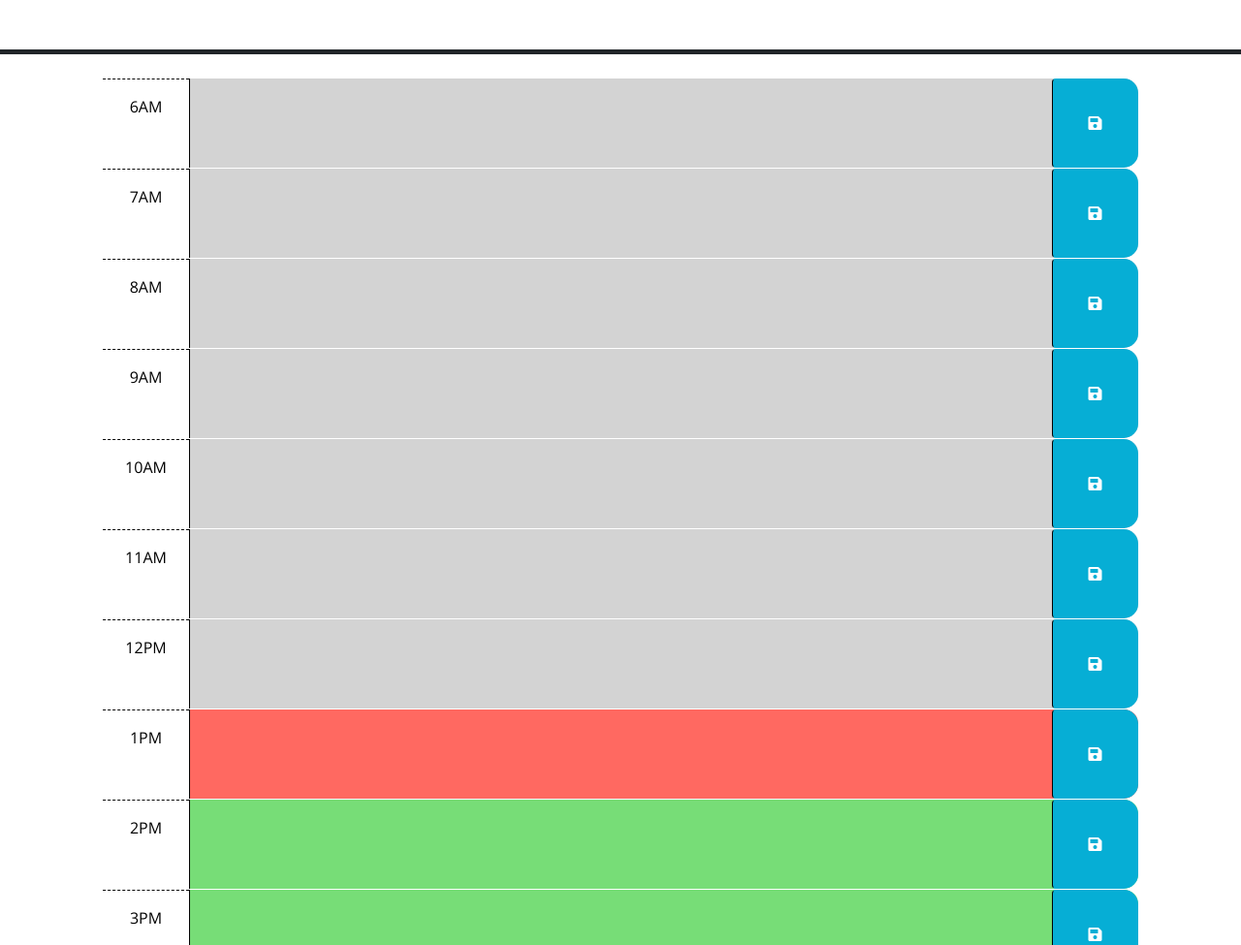
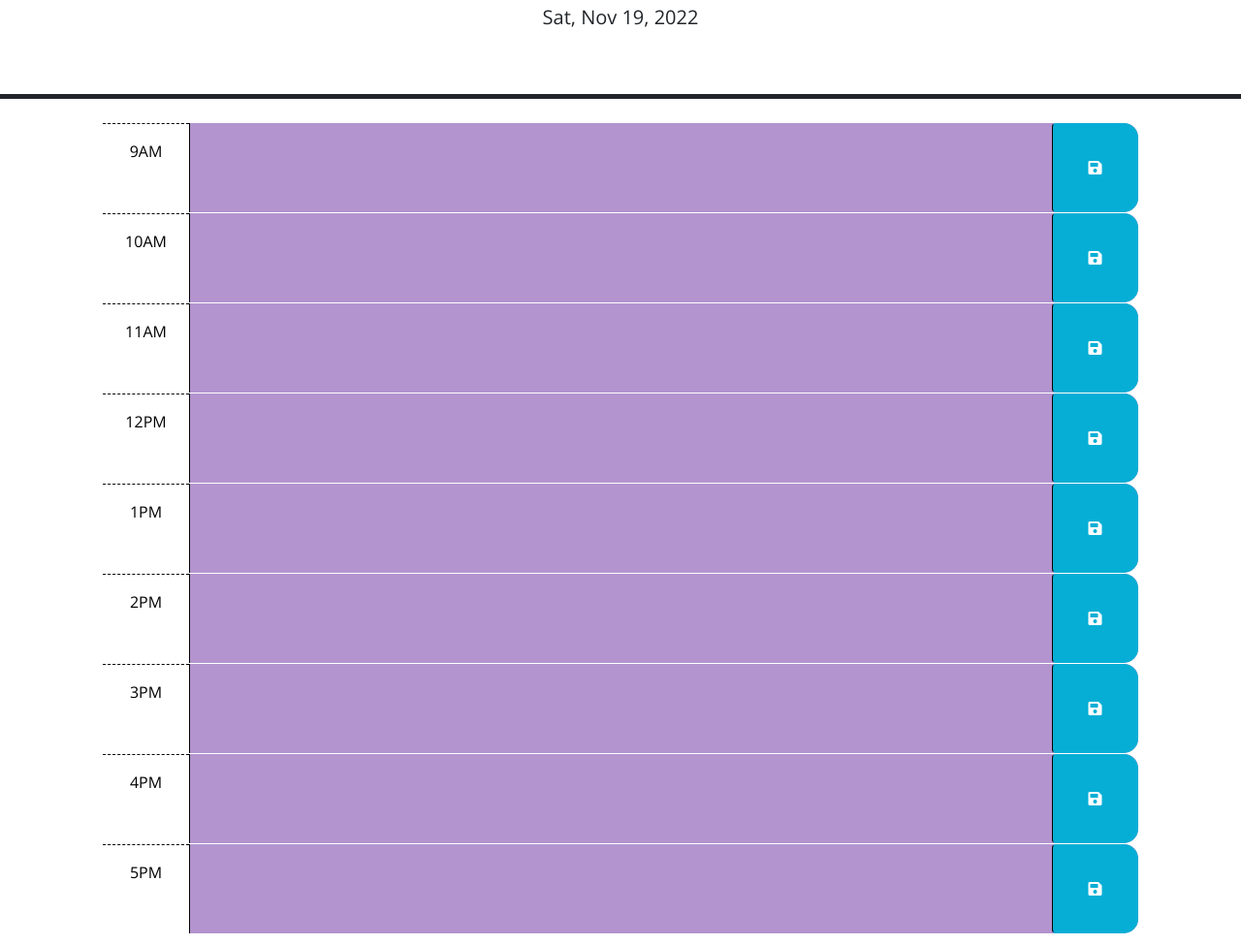
Before and after one commit to ffirgin/Work-Day-Scheduler, a plain HTML site: page index.html in a window 1280 px wide. Shown: the part 176-1151 px from the top of the page at 97% size. Drawn offline with nearby package versions, Linux system fonts and the light colour scheme.

Commit message:
adding file structure, and final code inside of javascript file

```diff
--- a/style.css
+++ b/assets/css/style.css
@@ -36,12 +36,12 @@ textarea {
 }
 
 .present {
-  background-color: #ff6961;
+  background-color: #fdfb88;
   color: white;
 }
 
 .future {
-  background-color: #77dd77;
+  background-color: #b394cf;
   color: white;
 }
 
--- /dev/null
+++ b/assets/js/script.js
@@ -0,0 +1,62 @@
+// Wrap all code that interacts with the DOM in a call to jQuery to ensure that
+// the code isn't run until the browser has finished rendering all the elements
+// in the html.
+
+// TODO: Add a listener for click events on the save button. This code should
+// use the id in the containing time-block as a key to save the user input in
+// local storage. HINT: What does `this` reference in the click listener
+// function? How can DOM traversal be used to get the "hour-x" id of the
+// time-block containing the button that was clicked? How might the id be
+// useful when saving the description in local storage?
+$(document).ready(function () {
+  $('.saveBtn').on('click', function () {
+    var divUp = $(this).siblings('.description').val();
+    var hour = $(this).parent().attr('id');
+    localStorage.setItem(hour, divUp);
+  });
+
+    // TODO: Add code to apply the past, present, or future class to each time
+  // block by comparing the id to the current hour. HINTS: How can the id
+  // attribute of each time-block be used to conditionally add or remove the
+  // past, present, and future classes? How can Day.js be used to get the
+  // current hour in 24-hour time?
+
+  function updatedHour() {
+    var currentTime = dayjs().hour();
+
+    $('.time-block').each(function() {
+      var block = parseInt($(this).attr('id').split('-'))[1];
+      if (block < currentTime){
+        $(this).addClass('past');
+      } else if (block === currentTime) {
+        $(this).removeClass('past');
+        $(this).addClass('present');
+      } else {
+        $(this).removeClass('past');
+        $(this).removeClass('present');
+        $(this).addClass('future');
+      }
+    });
+  }
+
+  updatedHour();
+
+  //
+  // TODO: Add code to get any user input that was saved in localStorage and set
+  // the values of the corresponding textarea elements. HINT: How can the id
+  // attribute of each time-block be used to do this?
+
+  setInterval(updatedHour, 5000);
+  $('#hour-9 .description').val(localStorage.getItem('hour-9'));
+  $('#hour-10 .description').val(localStorage.getItem('hour-10'));
+  $('#hour-11 .description').val(localStorage.getItem('hour-11'));
+  $('#hour-12 .description').val(localStorage.getItem('hour-12'));
+  $('#hour-13 .description').val(localStorage.getItem('hour-13'));
+  $('#hour-14 .description').val(localStorage.getItem('hour-14'));
+  $('#hour-15 .description').val(localStorage.getItem('hour-15'));
+  $('#hour-16 .description').val(localStorage.getItem('hour-16'));
+  $('#hour-17 .description').val(localStorage.getItem('hour-17'));
+
+  // TODO: Add code to display the current date in the header of the page.
+  $('#currentDay').text(dayjs().format('ddd, MMM DD, YYYY'));
+});
--- a/index.html
+++ b/index.html
@@ -18,7 +18,7 @@
       href="https://fonts.googleapis.com/css?family=Open+Sans&display=swap"
       rel="stylesheet"
     />
-    <link rel="stylesheet" href="style.css" />
+    <link rel="stylesheet" href="./assets/css/style.css" />
     <title>Work Day Scheduler</title>
   </head>
 
@@ -28,44 +28,10 @@
       <p class="lead">A simple calendar app for scheduling your work day</p>
       <p id="currentDay" class="lead"></p>
     </header>
+
     <div class="container-lg px-5">
-      <!-- Use class for "past", "present", and "future" to apply styles to the
-        time-block divs accordingly. The javascript will need to do this by
-        adding/removing these classes on each div by comparing the hour in the
-        id to the current hour. The html provided below is meant to be an example
-        demonstrating how the css provided can be leveraged to create the
-        desired layout and colors. The html below should be removed or updated
-        in the finished product. Remember to delete this comment once the
-        code is implemented.
-        -->
 
-      <!-- Example of a past time block. The "past" class adds a gray background color. -->
-
-      <div id="hour-6" class="row time-block past">
-        <div class="col-2 col-md-1 hour text-center py-3">6AM</div>
-        <textarea class="col-8 col-md-10 description" rows="3"> </textarea>
-        <button class="btn saveBtn col-2 col-md-1" aria-label="save">
-          <i class="fas fa-save" aria-hidden="true"></i>
-        </button>
-      </div>
-
-      <div id="hour-7" class="row time-block past">
-        <div class="col-2 col-md-1 hour text-center py-3">7AM</div>
-        <textarea class="col-8 col-md-10 description" rows="3"> </textarea>
-        <button class="btn saveBtn col-2 col-md-1" aria-label="save">
-          <i class="fas fa-save" aria-hidden="true"></i>
-        </button>
-      </div>
-
-      <div id="hour-8" class="row time-block past">
-        <div class="col-2 col-md-1 hour text-center py-3">8AM</div>
-        <textarea class="col-8 col-md-10 description" rows="3"> </textarea>
-        <button class="btn saveBtn col-2 col-md-1" aria-label="save">
-          <i class="fas fa-save" aria-hidden="true"></i>
-        </button>
-      </div>
-
-      <div id="hour-9" class="row time-block past">
+      <div id="hour-9" class="row time-block">
         <div class="col-2 col-md-1 hour text-center py-3">9AM</div>
         <textarea class="col-8 col-md-10 description" rows="3"> </textarea>
         <button class="btn saveBtn col-2 col-md-1" aria-label="save">
@@ -73,7 +39,7 @@
         </button>
       </div>
 
-      <div id="hour-10" class="row time-block past">
+      <div id="hour-10" class="row time-block">
         <div class="col-2 col-md-1 hour text-center py-3">10AM</div>
         <textarea class="col-8 col-md-10 description" rows="3"> </textarea>
         <button class="btn saveBtn col-2 col-md-1" aria-label="save">
@@ -81,7 +47,7 @@
         </button>
       </div>
 
-      <div id="hour-11" class="row time-block past">
+      <div id="hour-11" class="row time-block">
         <div class="col-2 col-md-1 hour text-center py-3">11AM</div>
         <textarea class="col-8 col-md-10 description" rows="3"> </textarea>
         <button class="btn saveBtn col-2 col-md-1" aria-label="save">
@@ -89,7 +55,7 @@
         </button>
       </div>
 
-      <div id="hour-12" class="row time-block past">
+      <div id="hour-12" class="row time-block">
         <div class="col-2 col-md-1 hour text-center py-3">12PM</div>
         <textarea class="col-8 col-md-10 description" rows="3"> </textarea>
         <button class="btn saveBtn col-2 col-md-1" aria-label="save">
@@ -97,8 +63,7 @@
         </button>
       </div>
 
-      <!-- Example of a a present time block. The "present" class adds a red background color. -->
-      <div id="hour-13" class="row time-block present">
+      <div id="hour-13" class="row time-block">
         <div class="col-2 col-md-1 hour text-center py-3">1PM</div>
         <textarea class="col-8 col-md-10 description" rows="3"> </textarea>
         <button class="btn saveBtn col-2 col-md-1" aria-label="save">
@@ -106,8 +71,7 @@
         </button>
       </div>
 
-      <!-- Example of a future time block. The "future" class adds a green background color. -->
-      <div id="hour-14" class="row time-block future">
+      <div id="hour-14" class="row time-block">
         <div class="col-2 col-md-1 hour text-center py-3">2PM</div>
         <textarea class="col-8 col-md-10 description" rows="3"> </textarea>
         <button class="btn saveBtn col-2 col-md-1" aria-label="save">
@@ -115,7 +79,7 @@
         </button>
       </div>
 
-      <div id="hour-15" class="row time-block future">
+      <div id="hour-15" class="row time-block">
         <div class="col-2 col-md-1 hour text-center py-3">3PM</div>
         <textarea class="col-8 col-md-10 description" rows="3"> </textarea>
         <button class="btn saveBtn col-2 col-md-1" aria-label="save">
@@ -123,7 +87,7 @@
         </button>
       </div>
 
-      <div id="hour-16" class="row time-block future">
+      <div id="hour-16" class="row time-block">
         <div class="col-2 col-md-1 hour text-center py-3">4PM</div>
         <textarea class="col-8 col-md-10 description" rows="3"> </textarea>
         <button class="btn saveBtn col-2 col-md-1" aria-label="save">
@@ -139,14 +103,7 @@
         </button>
       </div>
 
-      <div id="hour-18" class="row time-block future">
-        <div class="col-2 col-md-1 hour text-center py-3">6PM</div>
-        <textarea class="col-8 col-md-10 description" rows="3"> </textarea>
-        <button class="btn saveBtn col-2 col-md-1" aria-label="save">
-          <i class="fas fa-save" aria-hidden="true"></i>
-        </button>
-      </div>
-
+    </div>
     <script src="https://code.jquery.com/jquery-3.4.1.min.js"></script>
     <script
       src="https://cdn.jsdelivr.net/npm/dayjs@1.11.3/dayjs.min.js"
@@ -154,6 +111,6 @@
       crossorigin="anonymous"
     ></script>
 
-    <script src="script.js"></script>
+    <script src="./assets/js/script.js"></script>
   </body>
 </html>
--- a/script.js
+++ /dev/null
@@ -1,23 +0,0 @@
-// Wrap all code that interacts with the DOM in a call to jQuery to ensure that
-// the code isn't run until the browser has finished rendering all the elements
-// in the html.
-$(function () {
-  // TODO: Add a listener for click events on the save button. This code should
-  // use the id in the containing time-block as a key to save the user input in
-  // local storage. HINT: What does `this` reference in the click listener
-  // function? How can DOM traversal be used to get the "hour-x" id of the
-  // time-block containing the button that was clicked? How might the id be
-  // useful when saving the description in local storage?
-  //
-  // TODO: Add code to apply the past, present, or future class to each time
-  // block by comparing the id to the current hour. HINTS: How can the id
-  // attribute of each time-block be used to conditionally add or remove the
-  // past, present, and future classes? How can Day.js be used to get the
-  // current hour in 24-hour time?
-  //
-  // TODO: Add code to get any user input that was saved in localStorage and set
-  // the values of the corresponding textarea elements. HINT: How can the id
-  // attribute of each time-block be used to do this?
-  //
-  // TODO: Add code to display the current date in the header of the page.
-});
```
Also changed, not shown: 1 other file.
